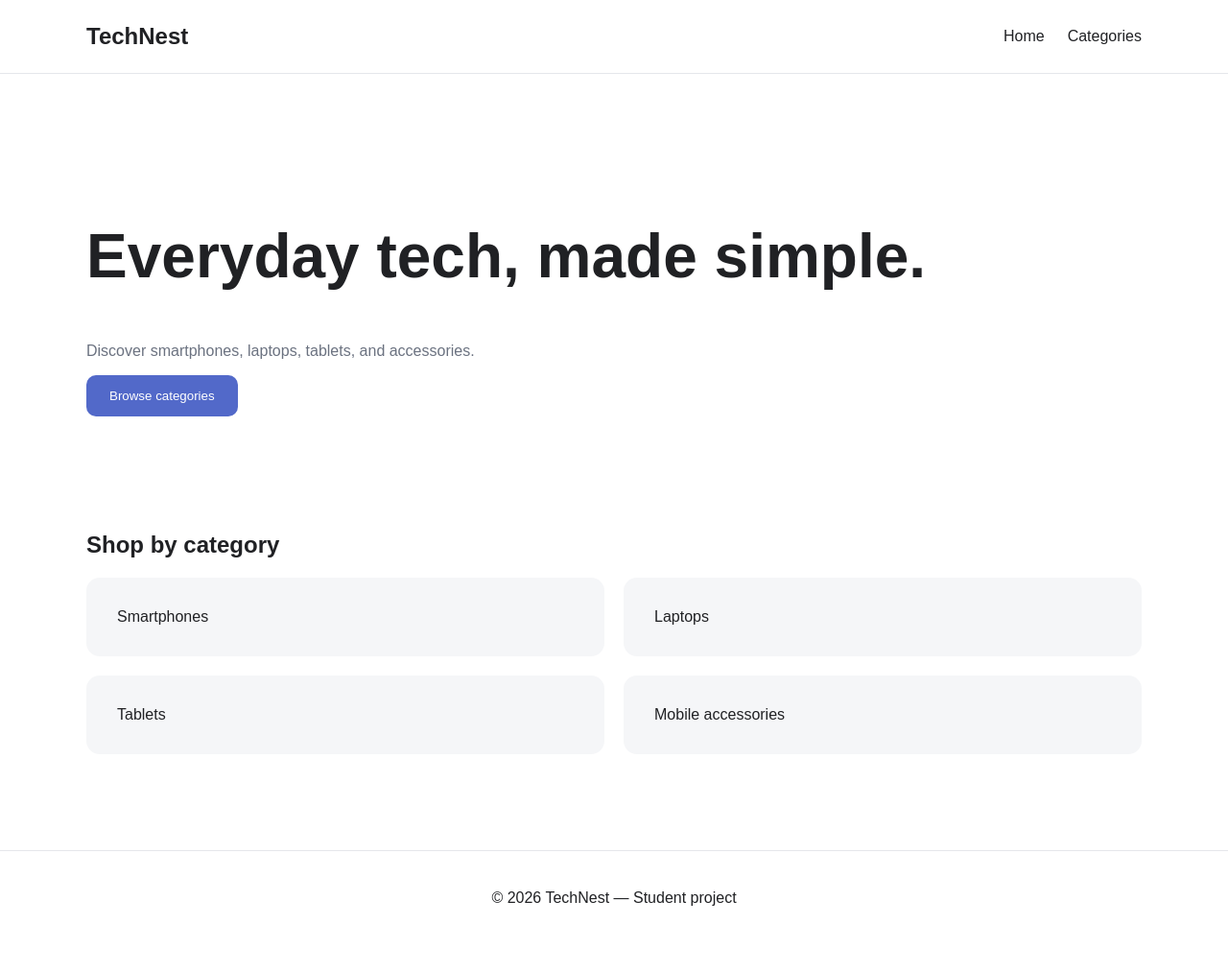
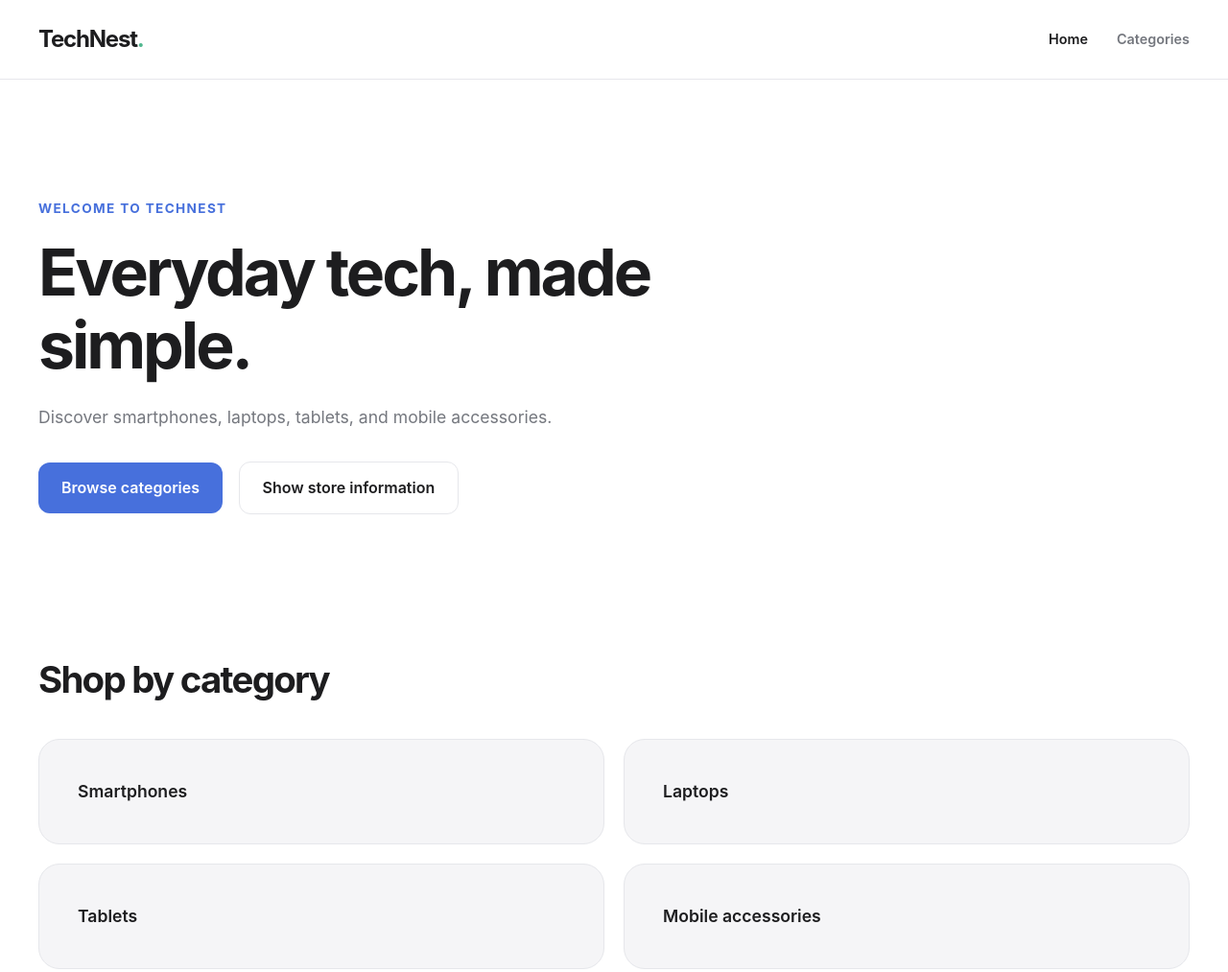
Before and after one commit to barbabarbara/TechNestStore, a plain HTML site: page index.html in a window 1280 px wide. Shown: the top 1013 px of the page at 96% size. Before the commit the page ends 985 px from the top, so only its background shows below. Drawn offline with Linux system fonts and the light colour scheme.

Commit message:
feat: build semantic homepage with interactive store information

```diff
--- a/css/style.css
+++ b/css/style.css
@@ -1,103 +1,251 @@
-/* Basic page settings */
+/*
+   TechNestStore
+   Original TechNest color palette
+  */
+
+/* 1. Design variables */
+:root {
+  --ink: #1d1d1f;
+  --muted: #74777e;
+  --blue: #4770dc;
+  --cloud: #f5f5f7;
+  --line: #e6e7eb;
+  --green: #52b890;
+  --radius: 22px;
+  --shell: 1200px;
+}
+
+/* 2. Reset */
 * {
   box-sizing: border-box;
 }
 
+html {
+  scroll-behavior: smooth;
+}
+
 body {
   margin: 0;
-  font-family: Arial, sans-serif;
-  color: #202124;
   background-color: #ffffff;
+  color: var(--ink);
+  font-family: -apple-system, BlinkMacSystemFont, "Segoe UI", Arial, sans-serif;
+  line-height: 1.6;
 }
 
-/* Shared content width */
+/* 3. Reusable content container */
 .container {
-  width: min(1100px, 90%);
-  margin: 0 auto;
+  width: min(calc(100% - 40px), var(--shell));
+  margin-inline: auto;
 }
 
-/* Header and navigation */
-.site-header {
-  padding: 24px 0;
-  border-bottom: 1px solid #e5e7eb;
+/* 4. Accessibility */
+.skip-link {
+  position: absolute;
+  top: -100px;
+  left: 16px;
+  z-index: 50;
+  padding: 12px;
+  background: #ffffff;
+  color: var(--ink);
 }
 
-.site-header .container {
-  display: flex;
-  justify-content: space-between;
-  align-items: center;
+.skip-link:focus {
+  top: 12px;
 }
 
+:focus-visible {
+  outline: 3px solid var(--blue);
+  outline-offset: 4px;
+}
+
+/* 5. Header */
+.site-header {
+  padding: 22px 0;
+  background: #ffffff;
+  border-bottom: 1px solid var(--line);
+}
+
+.header-inner {
+  /* Flexbox layout for header content */
+  display: flex;
+  flex-direction: row;
+  align-items: center;
+  /* Space between logo and navigation */
+  justify-content: space-between;
+  gap: 24px;
+}
+
+/* 6. Brand */
 .logo {
-  font-size: 24px;
-  font-weight: bold;
-  color: #202124;
+  color: var(--ink);
+  font-size: 1.5rem;
+  font-weight: 700;
+  letter-spacing: -0.05em;
   text-decoration: none;
 }
 
-nav {
-  display: flex;
-  gap: 24px;
+.brand-dot {
+  color: var(--green);
 }
 
-nav a {
-  color: #202124;
+/* 7. Navigation */
+.nav-list {
+  display: flex;
+  flex-wrap: wrap;
+  gap: 30px;
+  margin: 0;
+  padding: 0;
+  list-style: none;
+}
+
+.nav-list a {
+  color: var(--muted);
+  font-size: 0.9rem;
+  font-weight: 600;
   text-decoration: none;
 }
 
-/* Homepage introduction */
+.nav-list a:hover,
+.nav-list a[aria-current="page"] {
+  color: var(--ink);
+}
+
+/* 8. Hero */
 .hero {
-  padding: 100px 0;
+  padding-block: 110px;
+}
+
+.eyebrow {
+  color: var(--blue);
+  font-size: 0.85rem;
+  font-weight: 700;
+  letter-spacing: 0.1em;
+  text-transform: uppercase;
 }
 
 .hero h1 {
-  font-size: clamp(36px, 5vw, 64px);
+  max-width: 850px;
+  margin: 16px 0 24px;
+  /* Responsive font size using clamp, clamp(minimum, preferred, maximum) */
+  font-size: clamp(2.7rem, 5.3vw, 5.7rem);
+  line-height: 1.12;
+  letter-spacing: -0.045em;
 }
 
-.hero p {
-  color: #6b7280;
+.hero-description {
+  max-width: 550px;
+  margin-bottom: 32px;
+  color: var(--muted);
+  font-size: 1.1rem;
 }
 
-/* Interactive button */
-button {
+/* 9. Link styled as a button */
+.primary-link {
+  display: inline-block;
   padding: 14px 24px;
-  border: none;
-  border-radius: 10px;
-  background-color: #5269c9;
-  color: white;
+  border-radius: 12px;
+  background: var(--blue);
+  color: #ffffff;
+  font: inherit;
+  font-weight: 600;
+  text-decoration: none;
+}
+
+.primary-link:hover {
+  filter: brightness(0.9);
+}
+
+/* 10. Interactive button */
+.secondary-button {
+  margin-left: 12px;
+  padding: 14px 24px;
+  border: 1px solid var(--line);
+  border-radius: 12px;
+  background: #ffffff;
+  color: var(--ink);
+  font: inherit;
+  font-weight: 600;
   cursor: pointer;
 }
 
-button:hover {
-  background-color: #4055ad;
+.secondary-button:hover {
+  background: var(--cloud);
 }
 
-/* Category section */
-#categories {
+/* 11. Store information */
+.store-information {
+  max-width: 550px;
+  margin-top: 24px;
+  padding: 20px;
+  background: var(--cloud);
+  border: 1px solid var(--line);
+  border-radius: var(--radius);
+}
+
+/* 12. Categories */
+.categories {
   padding-bottom: 100px;
 }
 
-.category-grid {
-  display: grid;
-  grid-template-columns: repeat(2, 1fr);
-  gap: 20px;
+.categories h2 {
+  margin-bottom: 30px;
+  font-size: clamp(1.7rem, 3vw, 2.75rem);
+  letter-spacing: -0.045em;
 }
 
-.category-grid article {
-  padding: 32px;
-  background-color: #f5f6f8;
-  border-radius: 14px;
+.category-grid {
+  /* Grid layout for category items */
+  display: grid;
+  /* Two columns with equal width and a gap between them */
+  grid-template-columns: repeat(2, minmax(0, 1fr));
+  gap: 20px;
+  margin: 0;
+  padding: 0;
+  list-style: none;
 }
 
-/* Footer */
-.site-footer {
-  padding: 24px;
-  text-align: center;
-  border-top: 1px solid #e5e7eb;
+.category-grid li {
+  padding: 40px;
+  border: 1px solid var(--line);
+  border-radius: var(--radius);
+  background: var(--cloud);
+  font-size: 1.1rem;
+  font-weight: 600;
 }
 
+/* 13. Footer */
+.site-footer {
+  padding: 24px 0;
+  border-top: 1px solid var(--line);
+  color: var(--muted);
+  text-align: center;
+}
+
+/* 14. Responsive layout */
 @media (max-width: 600px) {
+  .header-inner {
+    flex-direction: column;
+    align-items: flex-start;
+  }
+
+  .hero {
+    padding-block: 64px;
+  }
+
+  .secondary-button {
+    display: block;
+    margin: 12px 0 0;
+  }
+
   .category-grid {
+    /* Single column layout for smaller screens */
     grid-template-columns: 1fr;
   }
 }
+
+/* 15. Reduced motion */
+@media (prefers-reduced-motion: reduce) {
+  html {
+    scroll-behavior: auto;
+  }
+}
--- a/index.html
+++ b/index.html
@@ -1,54 +1,106 @@
 <!doctype html>
 <html lang="en">
   <head>
+    <!-- Character encoding -->
     <meta charset="UTF-8" />
+
+    <!-- Responsive design -->
     <meta name="viewport" content="width=device-width, initial-scale=1.0" />
 
+    <!-- Page description -->
+    <meta
+      name="description"
+      content="Explore smartphones, laptops, tablets,
+      and accessories at TechNest."
+    />
+
+    <!-- Browser tab title -->
     <title>TechNest | Home</title>
 
+    <!-- External CSS -->
     <link rel="stylesheet" href="./css/style.css" />
   </head>
 
   <body>
-    <!-- Website navigation -->
+    <!-- Accessibility: skip navigation -->
+    <a class="skip-link" href="#main"> Skip to main content </a>
+
+    <!-- Header -->
     <header class="site-header">
-      <div class="container">
-        <a href="./index.html" class="logo"> TechNest </a>
+      <div class="container header-inner">
+        <a class="logo" href="./index.html">
+          TechNest<span class="brand-dot">.</span>
+        </a>
 
+        <!-- Main navigation -->
         <nav aria-label="Main navigation">
-          <a href="./index.html" aria-current="page"> Home </a>
-          <a href="#categories">Categories</a>
+          <ul class="nav-list">
+            <li>
+              <a href="./index.html" aria-current="page"> Home </a>
+            </li>
+
+            <li>
+              <a href="#categories"> Categories </a>
+            </li>
+          </ul>
         </nav>
       </div>
     </header>
 
-    <!-- Main page content -->
-    <main>
+    <!-- Main content -->
+    <main id="main">
+      <!-- Hero section -->
       <section class="hero container">
+        <p class="eyebrow">Welcome to TechNest</p>
+
         <h1>Everyday tech, made simple.</h1>
 
-        <p>Discover smartphones, laptops, tablets, and accessories.</p>
+        <p class="hero-description">
+          Discover smartphones, laptops, tablets, and mobile accessories.
+        </p>
 
-        <button id="browse-button" type="button">Browse categories</button>
+        <!-- Navigation link -->
+        <a class="primary-link" href="#categories"> Browse categories </a>
+
+        <!-- Interactive button -->
+        <button
+          id="information-button"
+          class="secondary-button"
+          type="button"
+          aria-expanded="false"
+          aria-controls="store-information"
+        >
+          Show store information
+        </button>
+
+        <!-- Initially hidden content -->
+        <p id="store-information" class="store-information" hidden>
+          TechNest is an educational electronics store built with HTML, CSS, and
+          JavaScript.
+        </p>
       </section>
 
-      <!-- Product categories -->
-      <section id="categories" class="container">
+      <!-- Categories -->
+      <section id="categories" class="categories container">
         <h2>Shop by category</h2>
 
-        <div class="category-grid">
-          <article>Smartphones</article>
-          <article>Laptops</article>
-          <article>Tablets</article>
-          <article>Mobile accessories</article>
-        </div>
+        <ul class="category-grid">
+          <li>Smartphones</li>
+          <li>Laptops</li>
+          <li>Tablets</li>
+          <li>Mobile accessories</li>
+        </ul>
       </section>
     </main>
 
+    <!-- Footer -->
     <footer class="site-footer">
-      <p>© 2026 TechNest — Student project</p>
+      <div class="container">
+        <p>© 2026 TechNest — Student project</p>
+      </div>
     </footer>
 
+    <!-- External JavaScript -->
     <script type="module" src="./js/main.js"></script>
   </body>
 </html>
--- a/js/main.js
+++ b/js/main.js
@@ -1,18 +1,34 @@
 
-"use strict";
+// 1. Select the button from the HTML.
+const informationButton = document.querySelector(
+  "#information-button",
+);
 
-// 1. Find the button in HTML.
-const browseButton = document.querySelector("#browse-button");
+// 2. Select the paragraph containing store information.
+const storeInformation = document.querySelector(
+  "#store-information",
+);
 
-// 2. Find the category section.
-const categorySection = document.querySelector("#categories");
+// 3. Listen for a click on the button, and run a function when it happens.
+informationButton.addEventListener("click", () => {
+  // 4. Find out whether the information is visible.
+  const isExpanded =
+    informationButton.getAttribute("aria-expanded") === "true";
 
-// 3. Listen for a click on the button.
-browseButton.addEventListener("click", function () {
+  // 5. Reverse the current state, so if it was true, it becomes false, and vice versa.
+  const newState = !isExpanded;
 
-  // 4. Scroll to the category section.
-  categorySection.scrollIntoView({
-    behavior: "smooth"
-  });
+  // 6. Update the accessibility attribute, so screen readers know whether the information is visible.
+  informationButton.setAttribute(
+    "aria-expanded",
+    String(newState),
+  );
 
+  // 7. Show or hide the paragraph, depending on the new state.
+  storeInformation.hidden = !newState;
+
+  // 8. Change the button text.
+  informationButton.textContent = newState
+    ? "Hide store information"
+    : "Show store information";
 });
```
Also changed, not shown: ROADMAP.md (added, +42 -0 lines).
